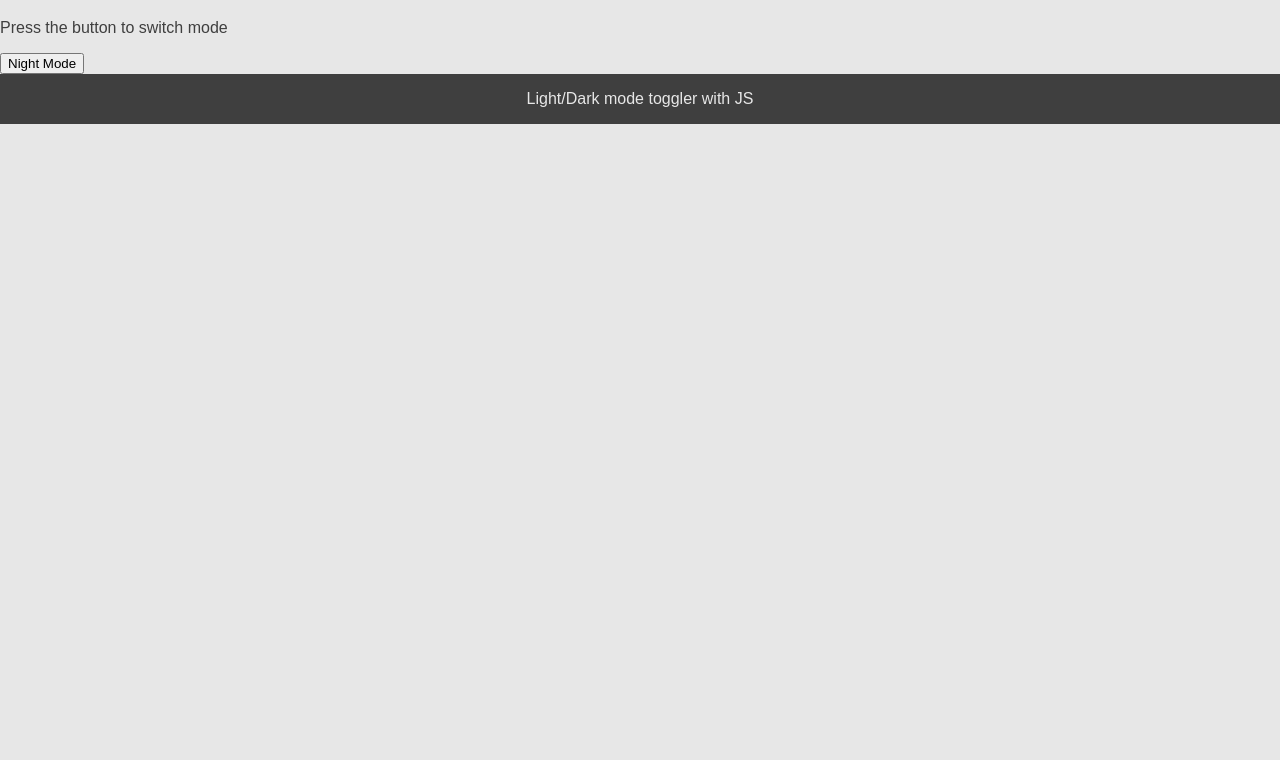
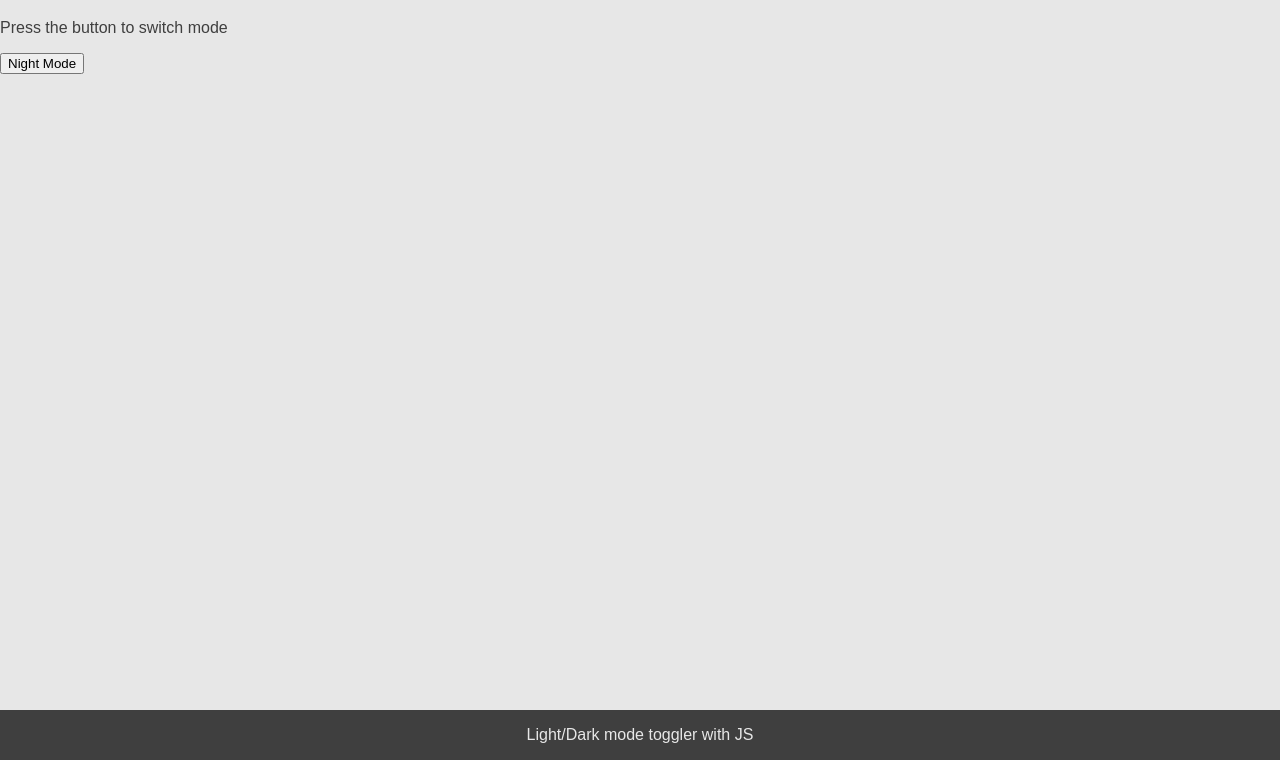
Before and after one commit to correa-coder/light-dark-mode, a plain HTML site: page index.html in a window 1280 px wide. Shown: the part 61-821 px from the top of the page. Before the commit the page ends 800 px from the top, so only its background shows below. Drawn offline with Linux system fonts and the light colour scheme.

Commit message:
footer position fixed at the bottom

```diff
--- a/assets/style.css
+++ b/assets/style.css
@@ -14,12 +14,21 @@ body{
     color:var(--dark);
 }
 
+.container{
+    position:relative;
+    height:100vh;
+}
+
 
 footer{
     background-color:var(--dark);
     color:var(--light);
     text-align:center;
     padding:1em;
+    position:absolute;
+    width:100%;
+    bottom:0;
+    box-sizing:border-box;
 }
 
 /* dark mode */
```
